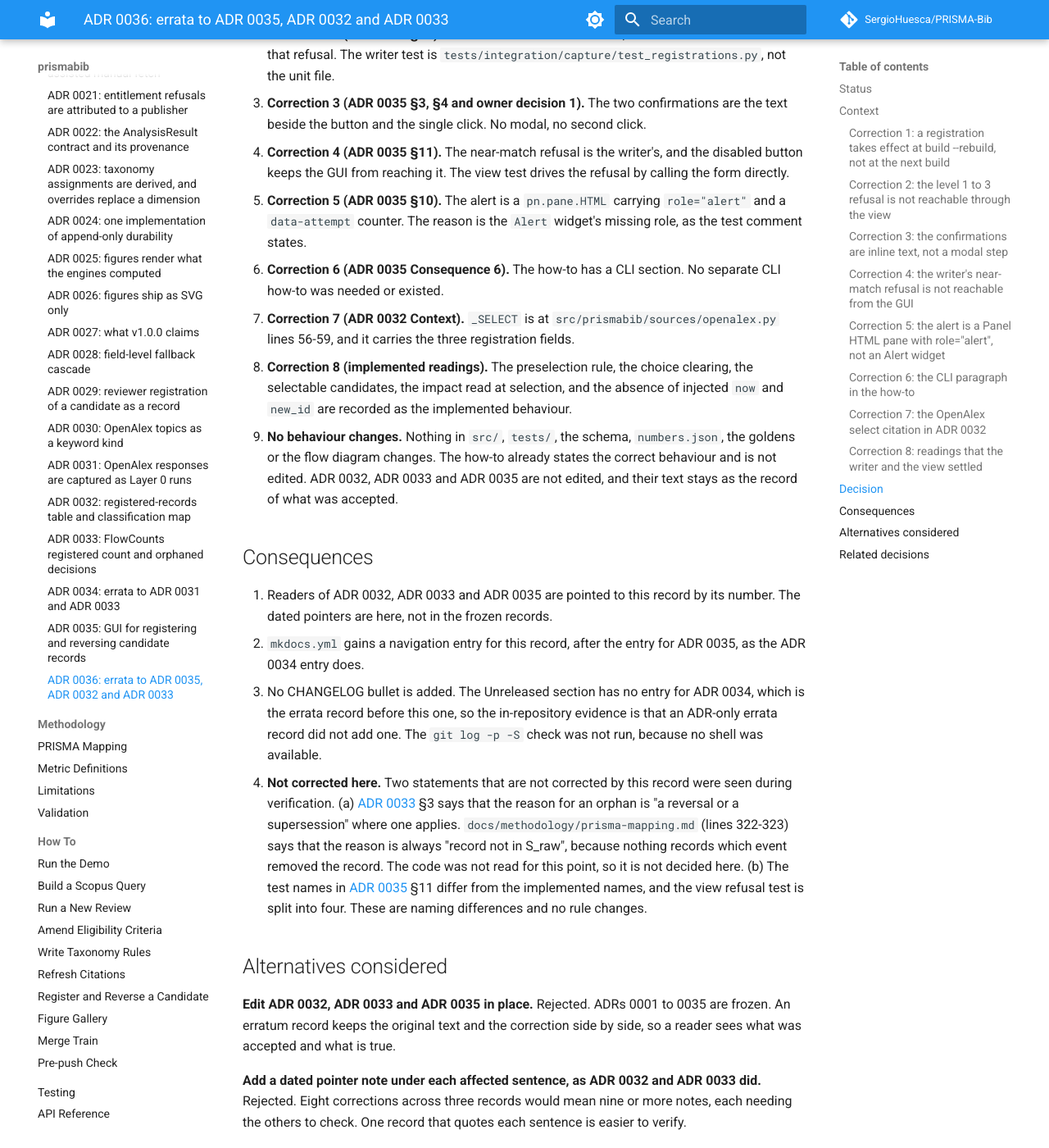
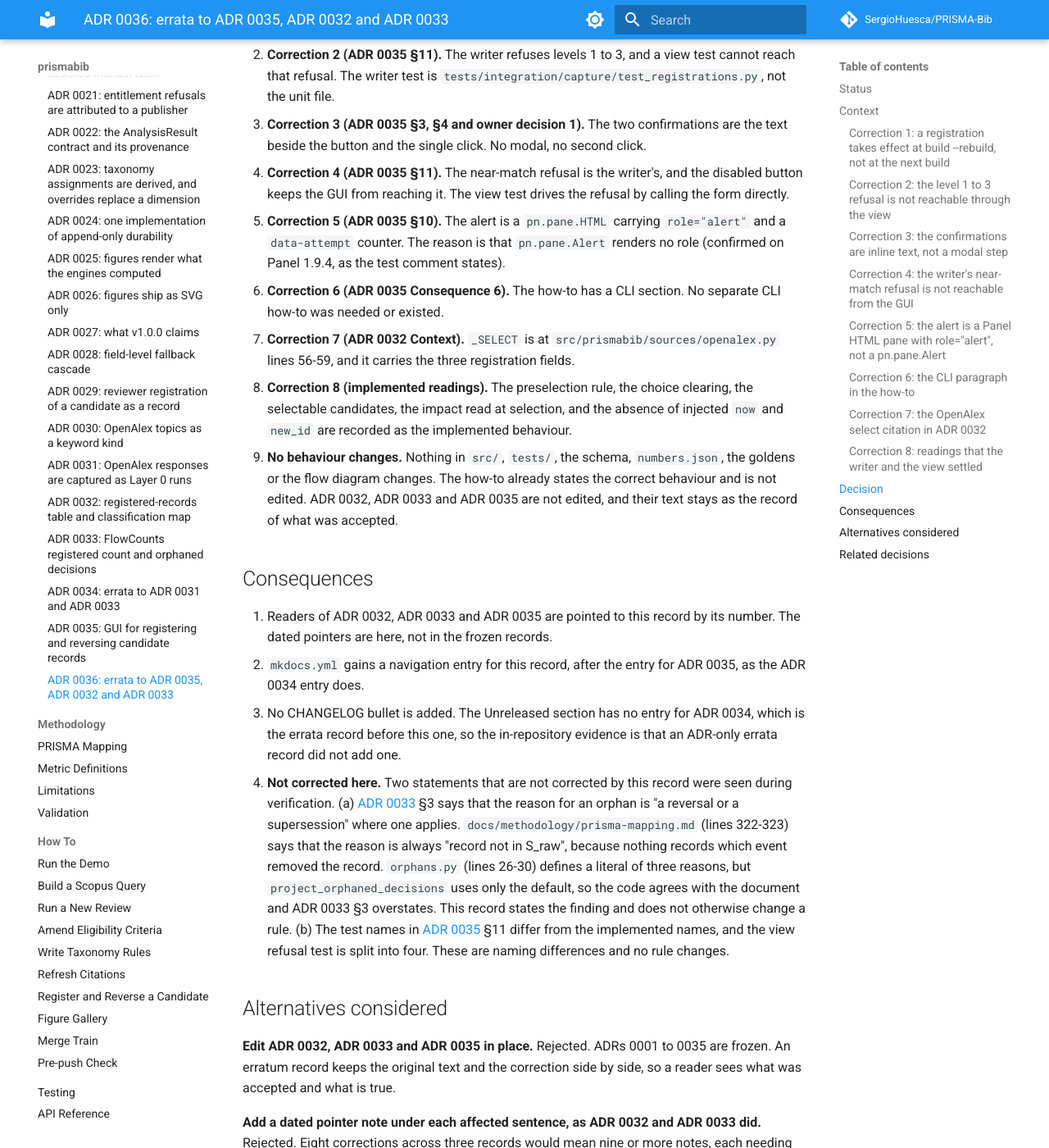
Before and after one commit to SergioHuesca/PRISMA-Bib, an MkDocs documentation site: the page built from docs/architecture/adr/0036-errata-to-adr-0035.md, in a window 1280 px wide and 1400 px high, scrolled down 6107 px. Shown: the whole window at 82% size. Built offline with MkDocs 1.6.1 and Material for MkDocs 9.7.7, drawn with Linux system fonts in a browser that asks for light colours; comment, search, counter and statistics services are not loaded; some of the changed text lies outside the part shown.

Commit message:
docs(adr): ADR 0036 wording fixes after review (Panel alert confirmed, orphan reason checked, stale session notes)
Co-Authored-By: Claude Sonnet 5.5 <noreply@anthropic.com>
Claude-Session: https://claude.ai/code/session_01QjNadz7h2UAZ2C2xhuaY8z

```diff
--- a/docs/architecture/adr/0036-errata-to-adr-0035.md
+++ b/docs/architecture/adr/0036-errata-to-adr-0035.md
@@ -120,14 +120,14 @@ warning is the one confirmation: there is no second dialog."
 
 **What is true.** The refusal `needs the reviewer's confirmation` cannot be reached by a click on Register. The button is
 disabled until the reviewer ticks the box (`RegistrationForm._sync_controls`, `registration_ui.py` lines 437-441). The
-view test clears the tick and calls `form.register()` directly. That is the case the mutation targets, a view that
+view test never ticks the box and calls `form.register()` directly. That is the case the mutation targets, a view that
 passes `confirmed_near=True` regardless of the box. The writer's check is tested at
 `tests/integration/capture/test_registrations.py` lines 387-394, and it still applies if the view is driven some other
 way. The how-to already says of this refusal: "you should not normally see this" (its refusal list, lines 114-116).
 
 **Authority.** `src/prismabib/capture/registrations.py` (the writer's check) and `registration_ui.py` (the disabled button).
 
-### Correction 5: the alert is a Panel HTML pane with `role="alert"`, not an Alert widget
+### Correction 5: the alert is a Panel HTML pane with `role="alert"`, not a `pn.pane.Alert`
 
 **Old text.** ADR 0035 §10, the accessibility bullet (line 224-225):
 
@@ -139,9 +139,9 @@ way. The how-to already says of this refusal: "you should not normally see this"
 The counter makes two identical refusals two different objects, so the pane re-renders and a screen reader announces
 the second one too. The test `test_view__identical_refusals__render_distinct_alert_objects` checks this. The choice of
 the HTML pane follows from a comment in `tests/integration/capture/test_registration_view.py` (lines 255-256), which says
-that Panel's `Alert` widget renders no `role` attribute in the pinned version. The pinned version is Panel 1.9.4
-(`uv.lock`). This record takes that comment as the source. I did not render Panel to confirm the `Alert` claim in this
-session.
+that Panel's alert renders no `role` attribute in the pinned version. The pinned version is Panel 1.9.4 (`uv.lock`).
+Confirmed by rendering on Panel 1.9.4: `pn.pane.Alert` (there is no `pn.widgets.Alert`) emits no `role` and no `aria`
+attribute, while `pn.pane.HTML('<div role="alert">')` keeps the `role` attribute.
 
 **Authority.** `src/prismabib/capture/registration_ui.py` (lines 268-274 and 318) and the rendered-HTML tests in
 `tests/integration/capture/test_registration_view.py` (lines 246-258 and 731).
@@ -215,7 +215,7 @@ It could not be checked without git or network, and no accepted record states it
 4. **Correction 4 (ADR 0035 §11).** The near-match refusal is the writer's, and the disabled button keeps the GUI from
    reaching it. The view test drives the refusal by calling the form directly.
 5. **Correction 5 (ADR 0035 §10).** The alert is a `pn.pane.HTML` carrying `role="alert"` and a `data-attempt` counter.
-   The reason is the `Alert` widget's missing role, as the test comment states.
+   The reason is that `pn.pane.Alert` renders no role (confirmed on Panel 1.9.4, as the test comment states).
 6. **Correction 6 (ADR 0035 Consequence 6).** The how-to has a CLI section. No separate CLI how-to was needed or existed.
 7. **Correction 7 (ADR 0032 Context).** `_SELECT` is at `src/prismabib/sources/openalex.py` lines 56-59, and it carries the
    three registration fields.
@@ -231,13 +231,13 @@ It could not be checked without git or network, and no accepted record states it
    in the frozen records.
 2. `mkdocs.yml` gains a navigation entry for this record, after the entry for ADR 0035, as the ADR 0034 entry does.
 3. No CHANGELOG bullet is added. The Unreleased section has no entry for ADR 0034, which is the errata record before this
-   one, so the in-repository evidence is that an ADR-only errata record did not add one. The `git log -p -S` check was not
-   run, because no shell was available.
+   one, so the in-repository evidence is that an ADR-only errata record did not add one.
 4. **Not corrected here.** Two statements that are not corrected by this record were seen during verification.
    (a) [ADR 0033](0033-flowcounts-registered-count-and-orphaned-decisions.md) §3 says that the reason for an orphan is
    "a reversal or a supersession" where one applies. `docs/methodology/prisma-mapping.md` (lines 322-323) says that the
-   reason is always "record not in S_raw", because nothing records which event removed the record. The code was not read
-   for this point, so it is not decided here. (b) The test names in [ADR 0035](0035-gui-registration-of-candidates.md)
+   reason is always "record not in S_raw", because nothing records which event removed the record. `orphans.py` (lines
+   26-30) defines a literal of three reasons, but `project_orphaned_decisions` uses only the default, so the code agrees
+   with the document and ADR 0033 §3 overstates. This record states the finding and does not otherwise change a rule. (b) The test names in [ADR 0035](0035-gui-registration-of-candidates.md)
    §11 differ from the implemented names, and the view refusal test is split into four. These are naming differences and
    no rule changes.
 
```
